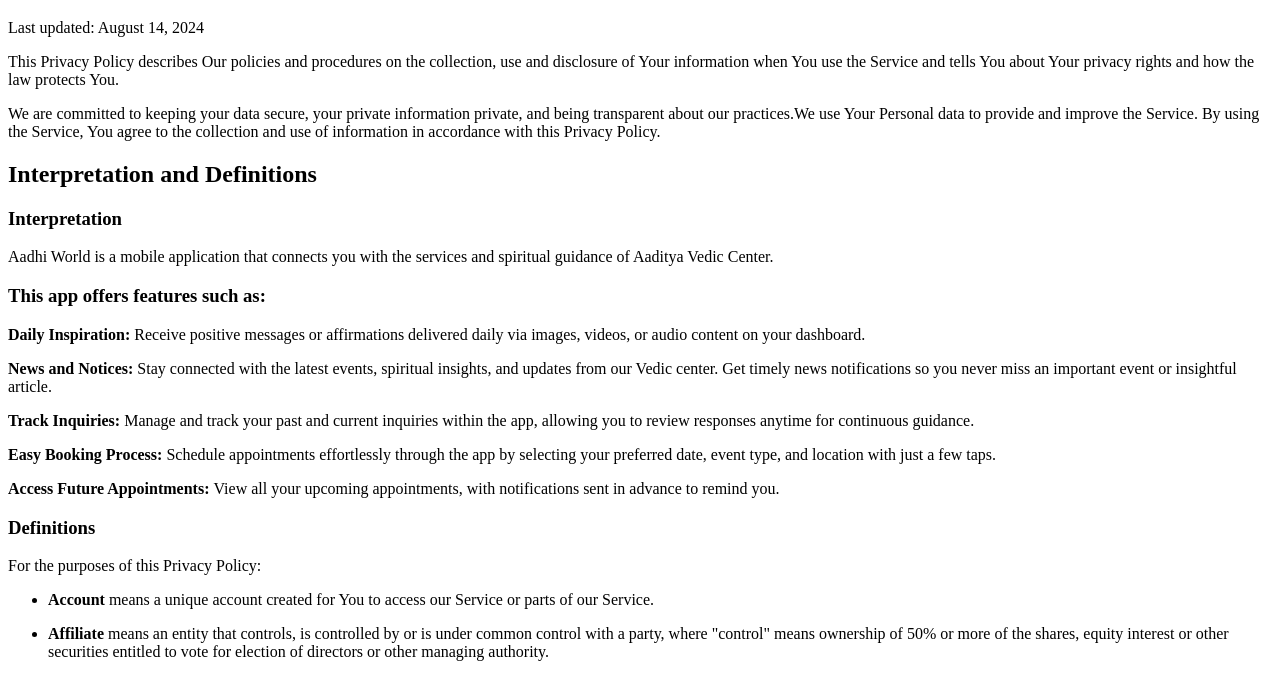
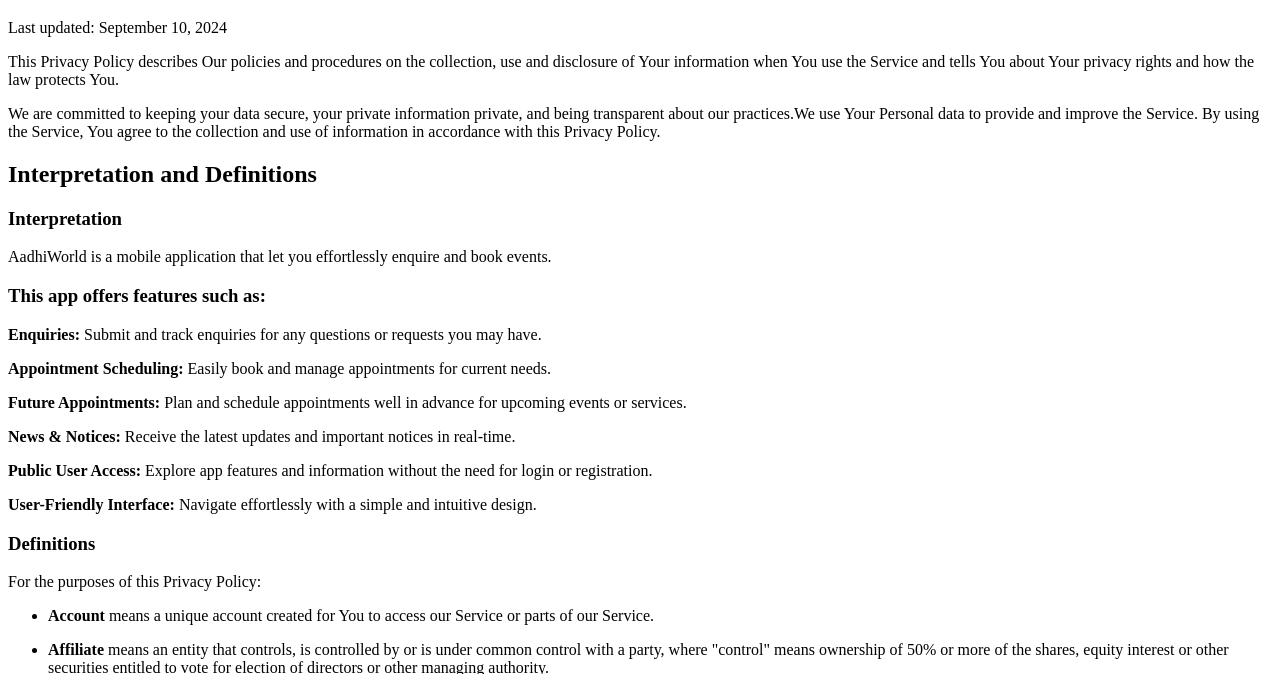
Before and after one commit to Muhammed-Arshad-n/aadhiworld_privacy_policy, a plain HTML site: page index.html in a window 1280 px wide. Shown: the part 61-735 px from the top of the page. Drawn offline with Linux system fonts and the light colour scheme.

Commit message:
changed the defenition and interpretation

```diff
--- a/index.html
+++ b/index.html
@@ -7,18 +7,25 @@
 </head>
 <body>
 <h1>Privacy Policy</h1>
-<p>Last updated: August 14, 2024</p>
+<p>Last updated: September 10, 2024</p>
 <p>This Privacy Policy describes Our policies and procedures on the collection, use and disclosure of Your information when You use the Service and tells You about Your privacy rights and how the law protects You.</p>
 <p>We are committed to keeping your data secure, your private information private, and being transparent about our practices.We use Your Personal data to provide and improve the Service. By using the Service, You agree to the collection and use of information in accordance with this Privacy Policy.</p>
 <h2>Interpretation and Definitions</h2>
 <h3>Interpretation</h3>
-<p>Aadhi World is a mobile application that connects you with the services and spiritual guidance of Aaditya Vedic Center.</p>
+<p>AadhiWorld is a mobile application that let you effortlessly enquire and book events.</p>
+<!-- <p>Aadhi World is a mobile application that connects you with the services and spiritual guidance of Aaditya Vedic Center.</p> -->
 <h3>This app offers features such as:</h3>
-<p><strong>Daily Inspiration:</strong>  Receive positive messages or affirmations delivered daily via images, videos, or audio content on your dashboard.</p>
+<!-- <p><strong>Daily Inspiration:</strong>  Receive positive messages or affirmations delivered daily via images, videos, or audio content on your dashboard.</p>
 <p><strong>News and Notices:</strong>  Stay connected with the latest events, spiritual insights, and updates from our Vedic center. Get timely news notifications so you never miss an important event or insightful article.</p>
 <p><strong>Track Inquiries: </strong>   Manage and track your past and current inquiries within the app, allowing you to review responses anytime for continuous guidance.</p>
 <p><strong>Easy Booking Process:</strong> Schedule appointments effortlessly through the app by selecting your preferred date, event type, and location with just a few taps.</p>
-<p><strong>Access Future Appointments: </strong> View all your upcoming appointments, with notifications sent in advance to remind you.</p>
+<p><strong>Access Future Appointments: </strong> View all your upcoming appointments, with notifications sent in advance to remind you.</p> -->
+<p><strong> Enquiries: </strong>Submit and track enquiries for any questions or requests you may have.</p>
+<p><strong> Appointment Scheduling: </strong>Easily book and manage appointments for current needs.</p>
+<p><strong> Future Appointments: </strong>Plan and schedule appointments well in advance for upcoming events or services.</p>
+<p><strong>  News & Notices: </strong>Receive the latest updates and important notices in real-time.</p>
+<p><strong> Public User Access: </strong>Explore app features and information without the need for login or registration.</p>
+<p><strong> User-Friendly Interface: </strong>Navigate effortlessly with a simple and intuitive design.</p>
 <h3>Definitions</h3>
 <p>For the purposes of this Privacy Policy:</p>
 <ul>
```
